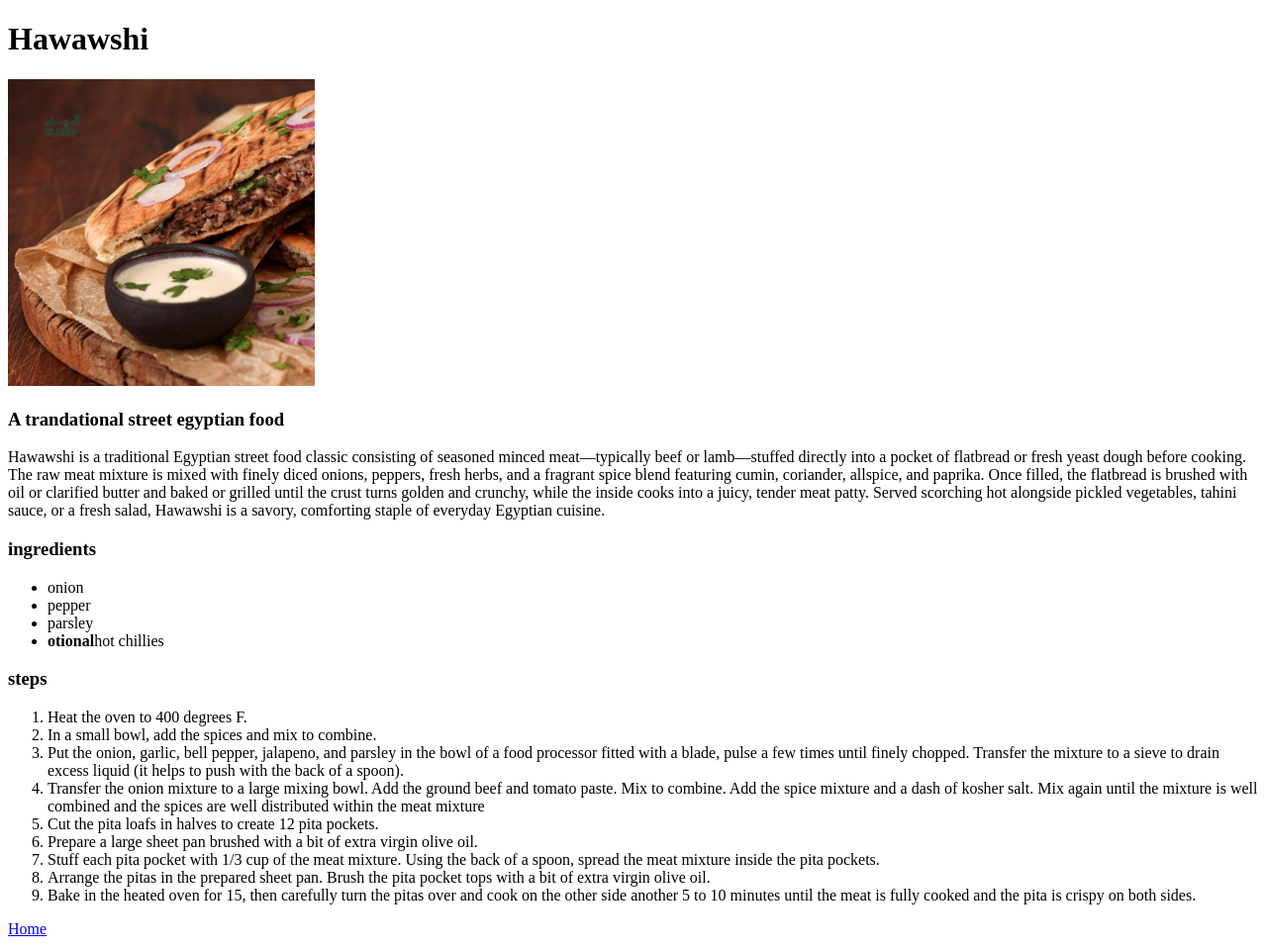
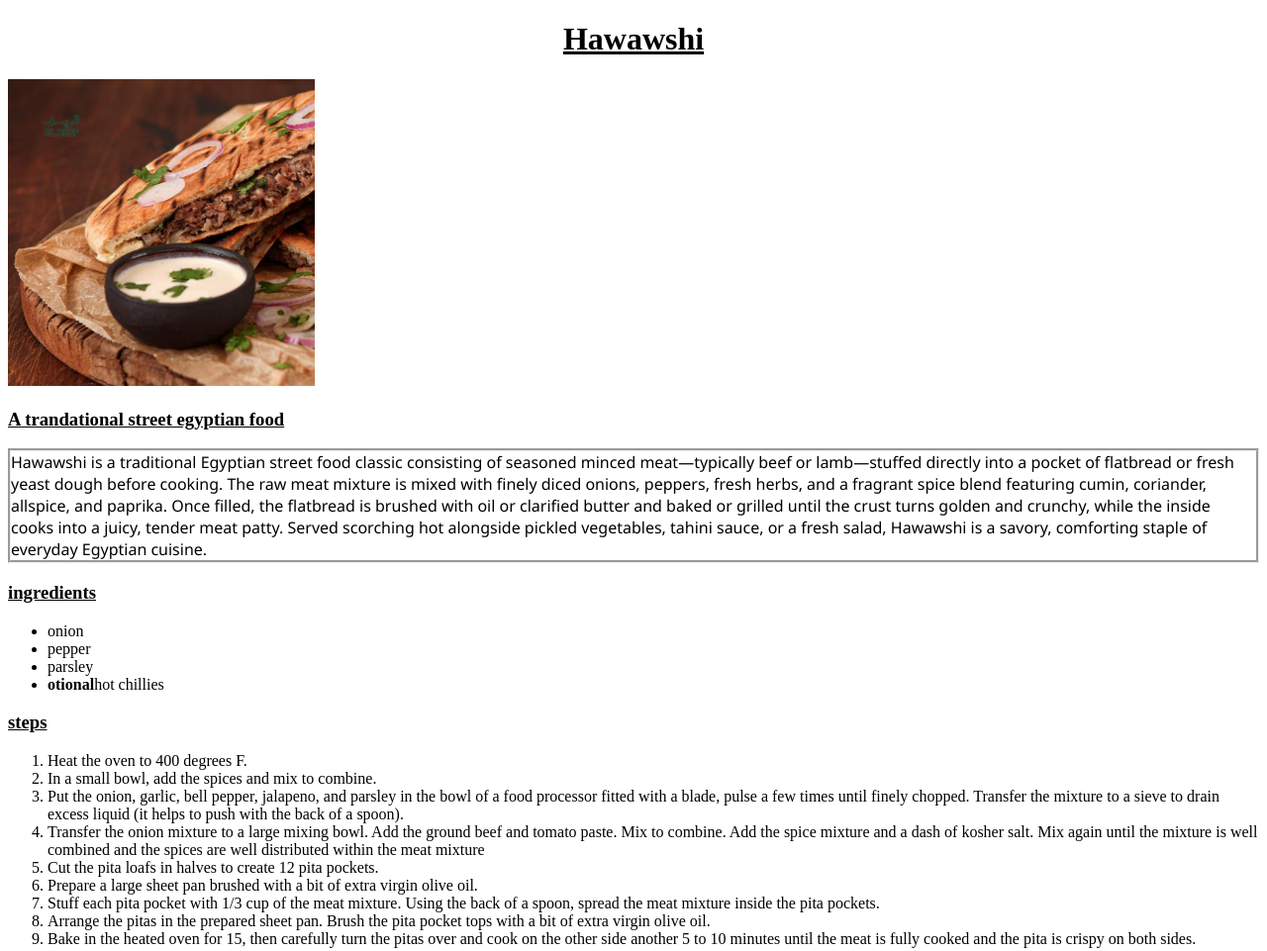
Before and after one commit to mohamedehab112007-arch/odin-recipes, a plain HTML site: page recipes/hawa.html in a window 1280 px wide. Shown: the top 961 px of the page at 99% size. Drawn offline with Linux system fonts and the light colour scheme.

Commit message:
Underlined the subtitles and the title in hawa.html + Added the food description to the hawawshi description

```diff
--- a/recipes/hawa.html
+++ b/recipes/hawa.html
@@ -3,21 +3,22 @@
 <head>
     <meta charset="UTF-8">
     <meta name="viewport" content="width=device-width, initial-scale=1.0">
+    <link rel="stylesheet" href="../css/styles.css">
     <title>Document</title>
 </head>
 <body>
-    <h1>Hawawshi</h1>
+    <h1 class="title">Hawawshi</h1>
     <img src="../img/hawa.png" height="310" width="310" >
-    <h3>A trandational street egyptian food</h3>
-    <p>Hawawshi is a traditional Egyptian street food classic consisting of seasoned minced meat—typically beef or lamb—stuffed directly into a pocket of flatbread or fresh yeast dough before cooking. The raw meat mixture is mixed with finely diced onions, peppers, fresh herbs, and a fragrant spice blend featuring cumin, coriander, allspice, and paprika. Once filled, the flatbread is brushed with oil or clarified butter and baked or grilled until the crust turns golden and crunchy, while the inside cooks into a juicy, tender meat patty. Served scorching hot alongside pickled vegetables, tahini sauce, or a fresh salad, Hawawshi is a savory, comforting staple of everyday Egyptian cuisine.</p>
-    <h3>ingredients</h3>
+    <h3 class="subtitle">A trandational street egyptian food</h3>
+    <p class="food_descriptions">Hawawshi is a traditional Egyptian street food classic consisting of seasoned minced meat—typically beef or lamb—stuffed directly into a pocket of flatbread or fresh yeast dough before cooking. The raw meat mixture is mixed with finely diced onions, peppers, fresh herbs, and a fragrant spice blend featuring cumin, coriander, allspice, and paprika. Once filled, the flatbread is brushed with oil or clarified butter and baked or grilled until the crust turns golden and crunchy, while the inside cooks into a juicy, tender meat patty. Served scorching hot alongside pickled vegetables, tahini sauce, or a fresh salad, Hawawshi is a savory, comforting staple of everyday Egyptian cuisine.</p>
+    <h3 class="subtitle">ingredients</h3>
     <ul>
         <li>onion</li>
         <li>pepper</li>
         <li>parsley</li>
         <li><strong>otional</strong>hot chillies</li>
     </ul>
-    <h3>steps</h3>
+    <h3 class="subtitle">steps</h3>
     <ol>
         <li>Heat the oven to 400 degrees F.</li>
         <li>In a small bowl, add the spices and mix to combine.</li>
```
